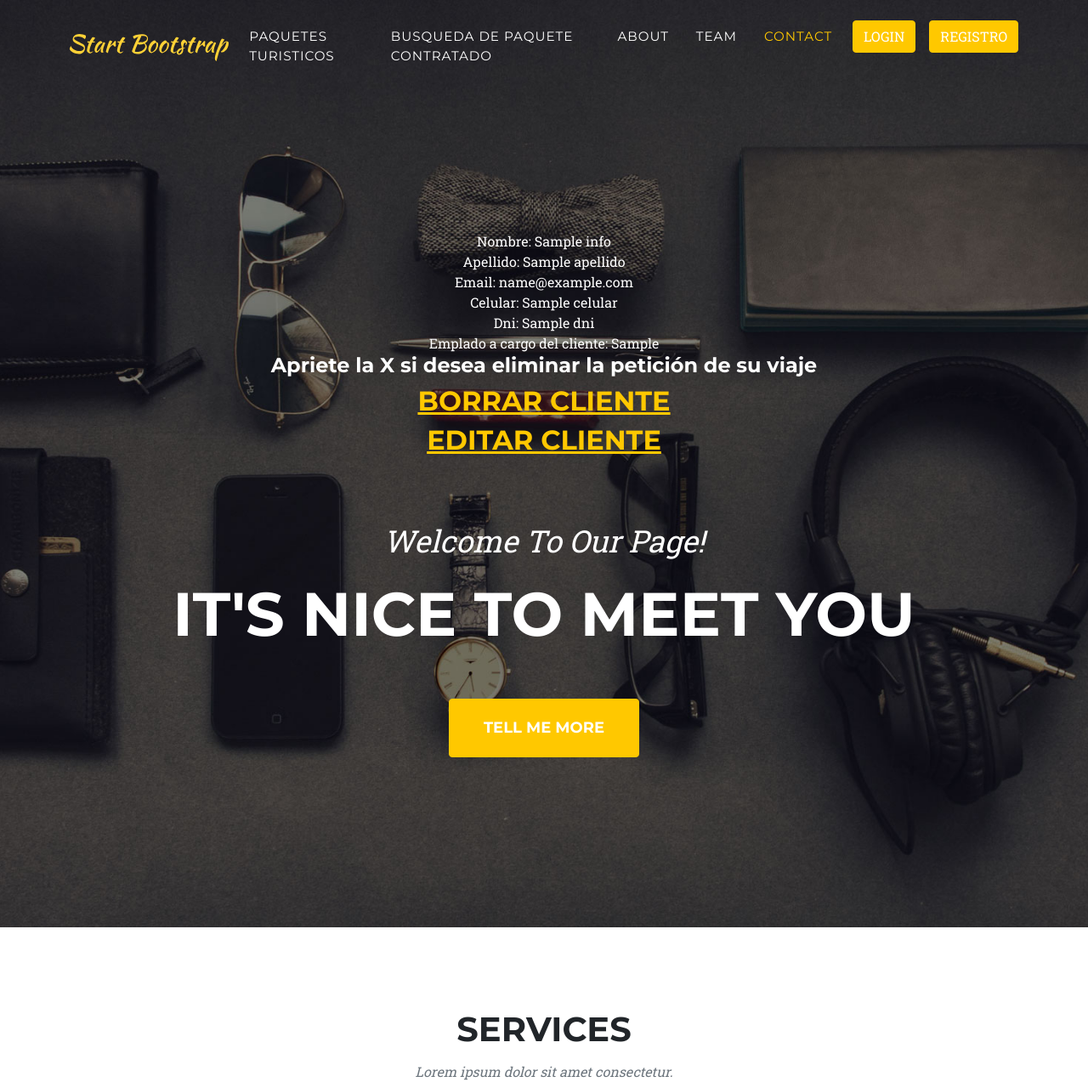
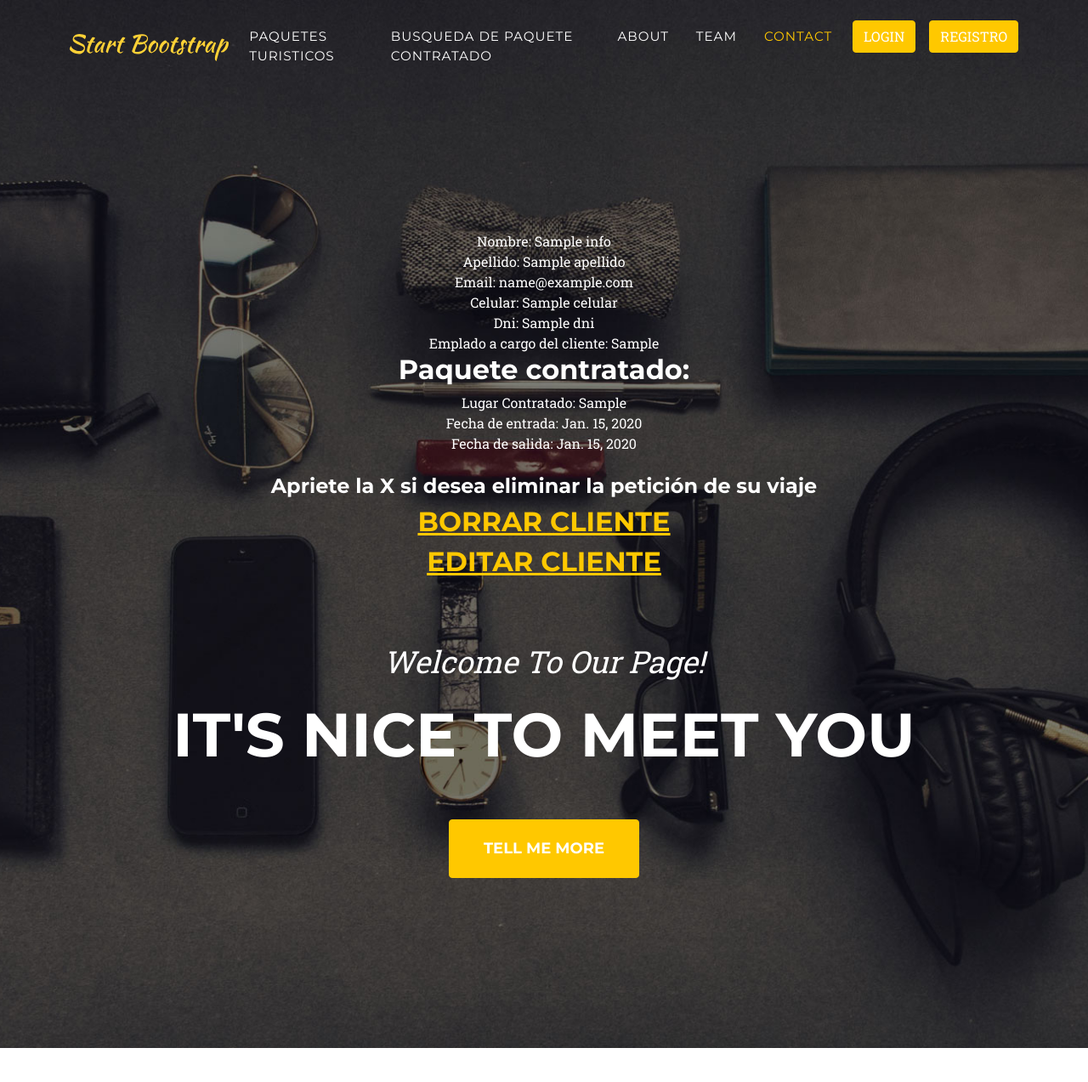
Before and after one commit to SebaGossos/ENTREGA_FINAL, a Django app: template templates/AppTurismo/busqueda_peticion_post.html in a window 1280 px wide. Shown: the top 1273 px of the page at 85% size. Run offline with Django 4.2, Linux system fonts and the light colour scheme; tables that the repository leaves empty hold one stand-in row (values such as "Sample post"); the template is opened without the code that fills it: values that come from a table or form of the project are taken from there, most other values are stand-ins (such as "Sample title", 1, 10 or a date in 2020); some libraries are stand-ins or nearby versions.

Commit message:
Actualización2.3

```diff
--- a/AppUser/views.py
+++ b/AppUser/views.py
@@ -3,6 +3,7 @@ from django.contrib.auth.forms import AuthenticationForm, UserCreationForm
 from django.contrib.auth import login, logout, authenticate
 from django.contrib import messages
 from AppUser.forms import *
+
 
 
 def login_request (request):
@@ -28,7 +29,6 @@ def login_request (request):
 
         else:
             messages.info(request, 'Formulario incorrecto')
-
 
     context = {
         'form': AuthenticationForm(),
--- a/ProyectEntregaFinal/settings.py
+++ b/ProyectEntregaFinal/settings.py
@@ -11,6 +11,7 @@ https://docs.djangoproject.com/en/4.1/ref/settings/
 """
 
 from pathlib import Path
+from telnetlib import LOGOUT
 
 # Build paths inside the project like this: BASE_DIR / 'subdir'.
 BASE_DIR = Path(__file__).resolve().parent.parent
@@ -123,3 +124,7 @@ STATIC_URL = 'static/'
 # https://docs.djangoproject.com/en/4.1/ref/settings/#default-auto-field
 
 DEFAULT_AUTO_FIELD = 'django.db.models.BigAutoField'
+
+LOGIN_URL = 'AppUserLogin'
+
+# LOGOUT_REDIRECT_URL= '/User/login/'
--- a/templates/AppTurismo/busqueda_peticion_post.html
+++ b/templates/AppTurismo/busqueda_peticion_post.html
@@ -13,6 +13,12 @@
         Celular:  {{ info.celular }} <br>
         Dni:  {{ info.dni }} <br>
         Emplado a cargo del cliente:  {{ info.empleado_asignado }} <br>
+        <h2> Paquete contratado: </h2>
+        {% for paquete in id %}
+            Lugar Contratado: {{ paquete.lugares }}<br>
+            Fecha de entrada: {{ paquete.fecha_de_entrada }}<br>
+            Fecha de salida: {{ paquete.fecha_de_salida }}<br><br>
+        {% endfor %}
         <h4>Apriete la X si desea eliminar la petición de su viaje <br><h2><a href="{% url 'AppEliminarPeticion' info.dni %}">BORRAR CLIENTE</a></h2></h4>
         <h2><a href="{% url 'AppEditarCliente' info.dni %}">EDITAR CLIENTE</a></h2>
     {% endfor %}
```
Also changed, not shown: AppTurismo/views.py (+12 -7 lines).
